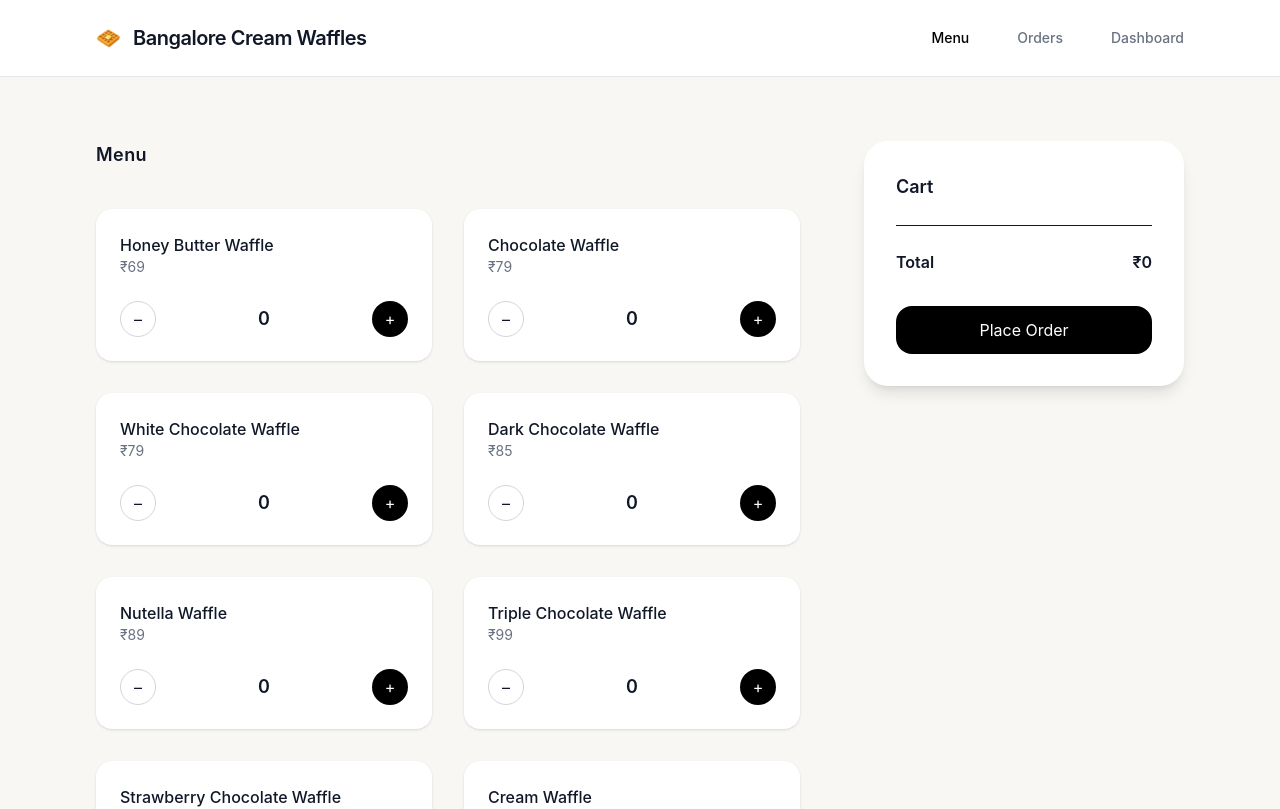
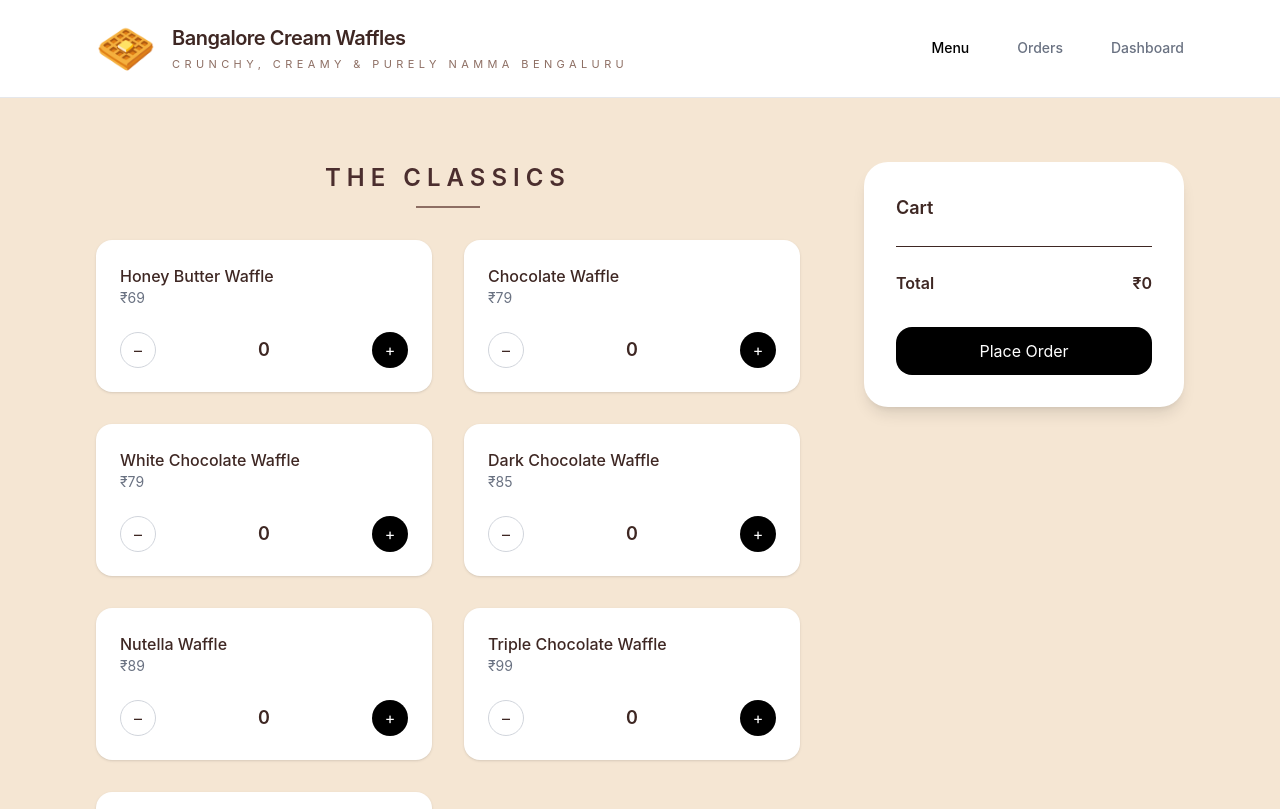
Before and after one commit to Nehaa-Prasad/waffle-tracker, a Next.js app: page / in a window 1280 px wide. Shown: the top 809 px of the page. Built offline with nearby package versions, Linux system fonts and the light colour scheme.

Commit message:
UI update: navbar tagline fixed and premium styling

```diff
--- a/app/layout.js
+++ b/app/layout.js
@@ -8,7 +8,7 @@ export const metadata = {
 export default function RootLayout({ children }) {
   return (
     <html lang="en">
-      <body className="bg-[#f9f7f4] text-gray-900 antialiased">
+      <body className="bg-[#f5e6d3] text-[#3e2723] min-h-screen antialiased">
         <Navbar />
         {children}
       </body>
--- a/app/page.js
+++ b/app/page.js
@@ -2,7 +2,7 @@
 
 import { useState } from "react"
 
-const menu = [
+const classics = [
   { name: "Honey Butter Waffle", price: 69 },
   { name: "Chocolate Waffle", price: 79 },
   { name: "White Chocolate Waffle", price: 79 },
@@ -10,6 +10,9 @@ const menu = [
   { name: "Nutella Waffle", price: 89 },
   { name: "Triple Chocolate Waffle", price: 99 },
   { name: "Strawberry Chocolate Waffle", price: 99 },
+]
+
+const creams = [
   { name: "Cream Waffle", price: 79 },
   { name: "Blueberry Cream Waffle", price: 89 },
   { name: "Strawberry Cream Waffle", price: 89 },
@@ -66,27 +69,26 @@ export default function Home() {
     setCart({})
   }
 
-  return (
-    <div className="max-w-6xl mx-auto px-8 py-16">
-
-      <div className="grid grid-cols-3 gap-16">
-
-        {/* MENU */}
-        <div className="col-span-2 space-y-10">
-
-          <h2 className="text-lg font-semibold tracking-wide">
-            Menu
+  const renderMenuSection = (title, data) => (
+    <div className="space-y-8">
+      <div className="text-center">
+        <h2 className="text-2xl font-semibold tracking-[0.25em] text-[#4b2e2e]">
+          {title}
         </h2>
+        <div className="w-16 h-[2px] bg-[#8d6e63] mx-auto mt-3"></div>
+      </div>
 
       <div className="grid grid-cols-2 gap-8">
-            {menu.map((item) => (
+        {data.map((item) => (
           <div
             key={item.name}
             className="bg-white rounded-2xl p-6 shadow-sm hover:shadow-md transition"
           >
             <div className="flex justify-between mb-6">
               <div>
-                    <p className="font-medium">{item.name}</p>
+                <p className="font-medium text-[#3e2723]">
+                  {item.name}
+                </p>
                 <p className="text-sm text-gray-500">
                   ₹{item.price}
                 </p>
@@ -115,13 +117,27 @@ export default function Home() {
           </div>
         ))}
       </div>
+    </div>
+  )
+
+  return (
+    <div className="max-w-6xl mx-auto px-8 py-16">
+
+      <div className="grid grid-cols-3 gap-16">
+
+        {/* MENU */}
+        <div className="col-span-2 space-y-16">
+
+          {renderMenuSection("THE CLASSICS", classics)}
+
+          {renderMenuSection("THE CREAM COLLECTION", creams)}
 
         </div>
 
         {/* CART */}
         <div className="bg-white rounded-3xl p-8 shadow-lg h-fit">
 
-          <h2 className="text-lg font-semibold mb-6">
+          <h2 className="text-lg font-semibold mb-6 text-[#3e2723]">
             Cart
           </h2>
 
--- a/components/Navbar.js
+++ b/components/Navbar.js
@@ -17,11 +17,18 @@ export default function Navbar() {
     <div className="w-full border-b border-gray-200 bg-white">
       <div className="max-w-6xl mx-auto px-8 py-6 flex items-center justify-between">
 
-        <div className="flex items-center gap-3">
-          <span className="text-xl">🧇</span>
-          <h1 className="text-xl font-semibold tracking-tight">
-            Bangalore Cream Waffles
-          </h1>
+        <div className="flex items-start gap-4">
+            <span className="text-5xl leading-none">🧇</span>
+
+            <div className="flex flex-col">
+                <h1 className="text-xl font-semibold tracking-tight text-[#3e2723]">
+                    Bangalore Cream Waffles
+                </h1>
+
+                <p className="text-[11px] tracking-[0.4em] uppercase text-[#8d6e63] mt-1">
+                    Crunchy, Creamy & Purely Namma Bengaluru
+                </p>
+            </div>
         </div>
 
         <div className="flex items-center gap-12">
```
Lines whose indentation alone changed are shown as unchanged.
